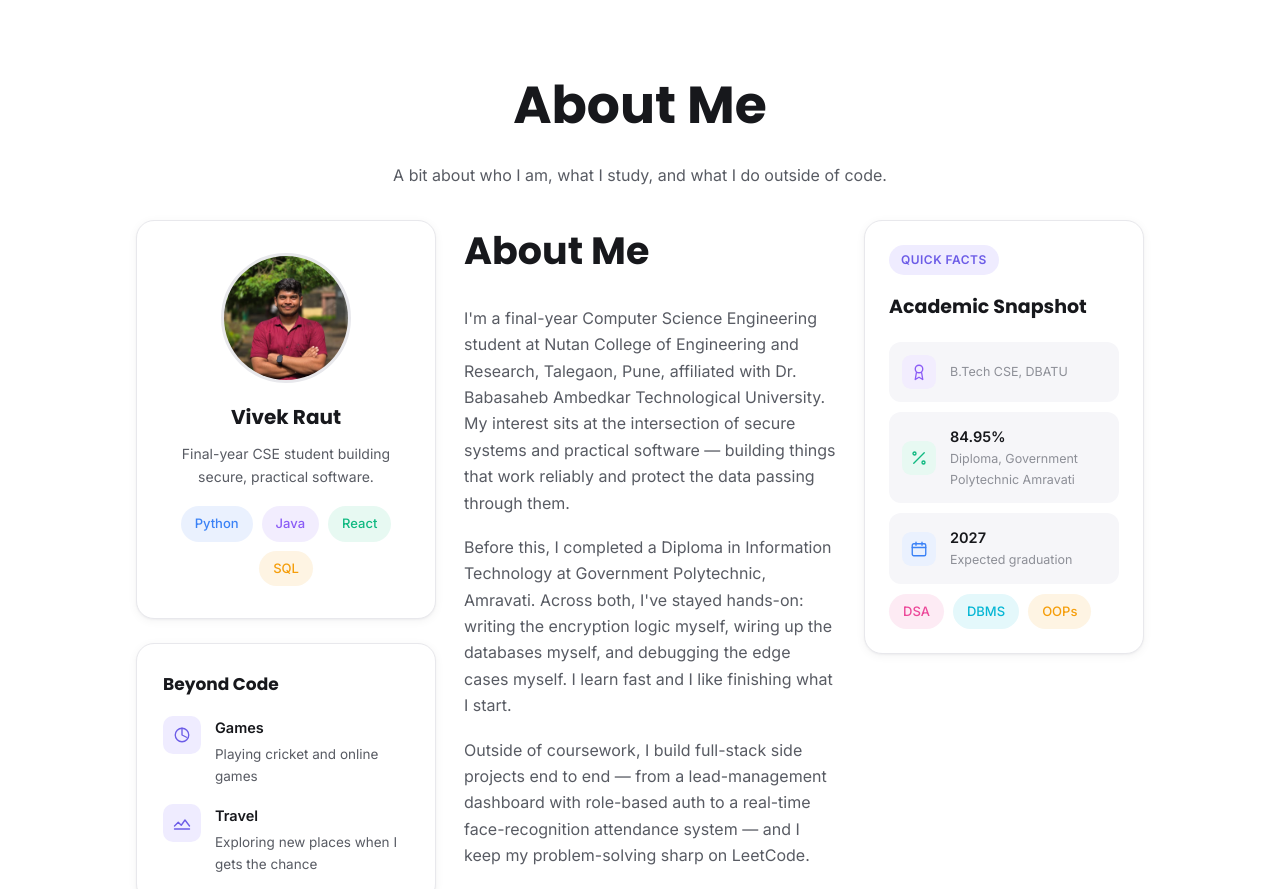
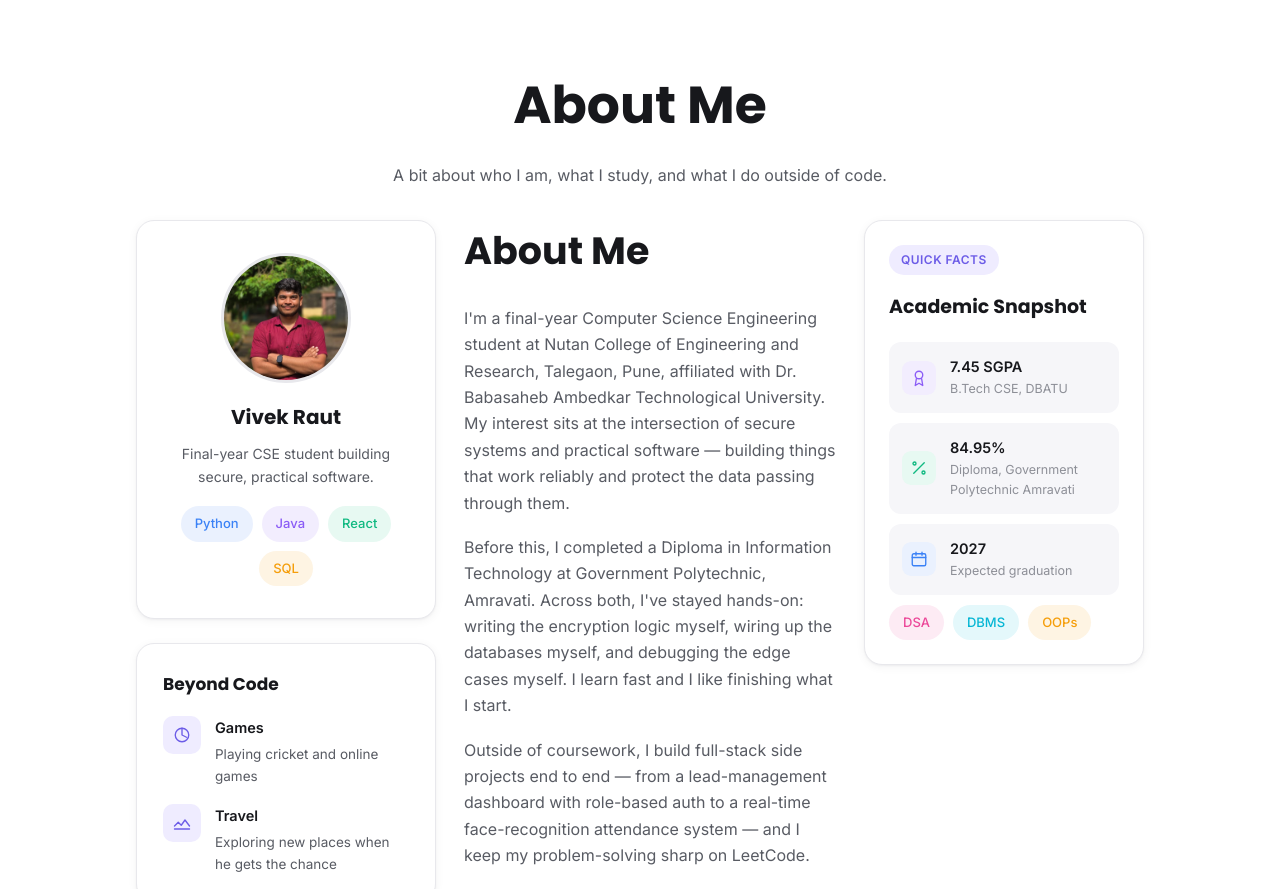
Before and after one commit to vraut130512-maker/portfolio, a plain HTML site: page about.html in a window 1280 px wide. Shown: the part 79-968 px from the top of the page. Drawn offline with Linux system fonts and the light colour scheme.

Commit message:
Update portfolio

```diff
--- a/about.html
+++ b/about.html
@@ -73,7 +73,7 @@
           </span>
           <div>
             <h4>Travel</h4>
-            <p>Exploring new places when I gets the chance</p>
+            <p>Exploring new places when he gets the chance</p>
           </div>
         </div>
       </div>
@@ -114,6 +114,7 @@
             <svg class="icon" viewBox="0 0 24 24" width="17" height="17"><circle cx="12" cy="8" r="5"/><path d="M8.5 13L7 22l5-3 5 3-1.5-9"/></svg>
           </span>
           <div>
+            <div class="fact-row__value">7.45 SGPA</div>
             <div class="fact-row__label">B.Tech CSE, DBATU</div>
           </div>
         </div>
```
